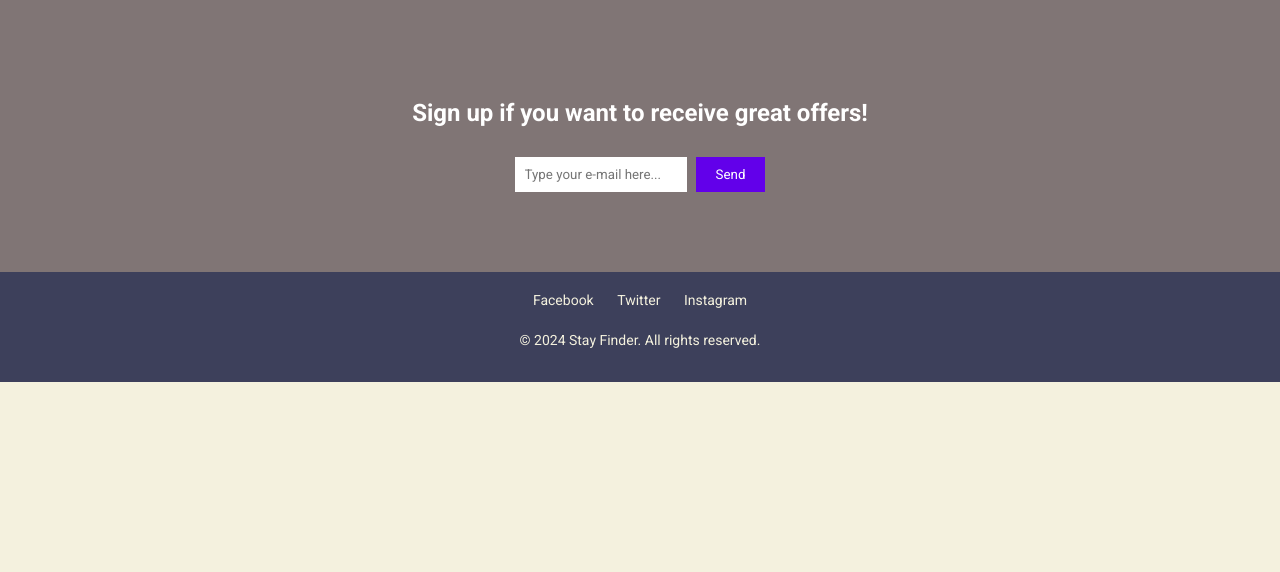
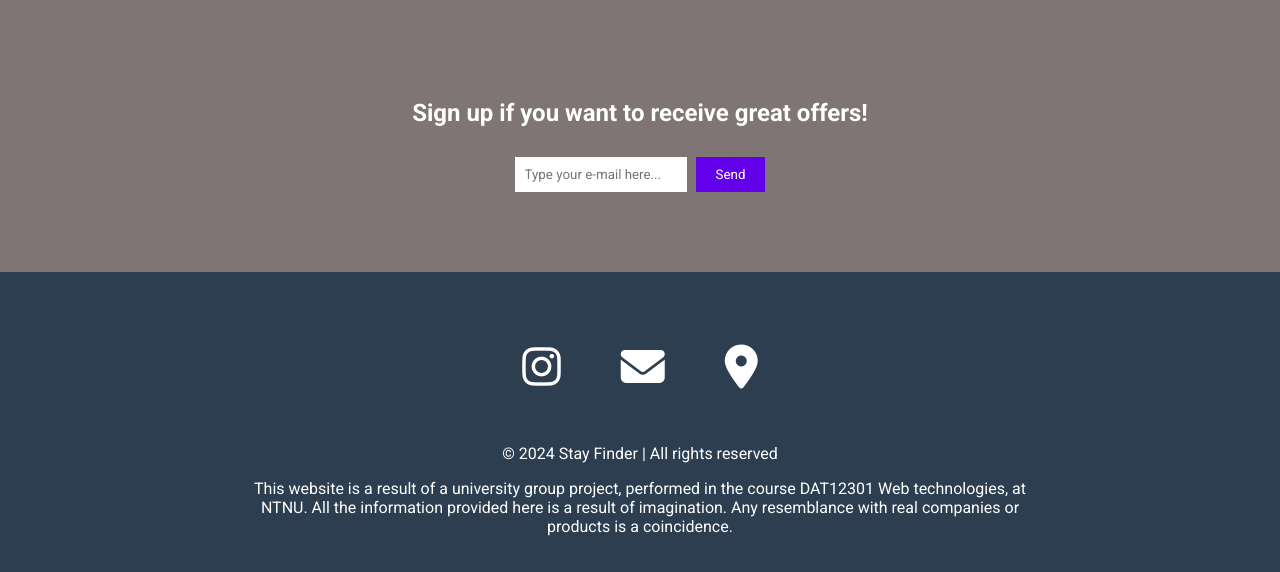
Before and after one commit to larslovold/IDATA2306-Applikasjonsutvikling-Group-18, a PHP site: page / in a window 1280 px wide. Shown: the part 2648-3220 px from the top of the page. Before the commit the page ends 3030 px from the top, so only its background shows below. Run offline with PHP 8.4, Linux system fonts and the light colour scheme; some libraries are stand-ins or nearby versions.

Commit message:
finishing first page of the website

```diff
--- a/src/main/html/index.html
+++ b/src/main/html/index.html
@@ -158,16 +159,19 @@
 
     </main>
 
-    <footer>
+    <footer class="footer">
         <div class="footer-content">
-            <div class="social-media-buttons">
-                <a href="https://facebook.com">Facebook</a>
-                <a href="https://twitter.com">Twitter</a>
-                <a href="https://instagram.com">Instagram</a>
+            <div class="contact-icons">
+                <!-- Replace # with actual links or JavaScript functions -->
+                <a href="#"><i class="fa fa-instagram"></i></a>
+                <a href="#"><i class="fa fa-envelope"></i></a>
+                <a href="#"><i class="fa fa-map-marker"></i></a>
             </div>
-            <p class="rights-text">© 2024 Stay Finder. All rights reserved.</p>
+            <p>© 2024 Stay Finder | All rights reserved</p>
+            <p>This website is a result of a university group project, performed in the course DAT12301 Web technologies, at NTNU. All the information provided here is a result of imagination. Any resemblance with real companies or products is a coincidence.</p>
         </div>
     </footer>
 
+
 </body>
 </html>
--- a/src/main/html/style.css
+++ b/src/main/html/style.css
@@ -148,7 +148,8 @@ body {
 }
 
 .destination img {
-    width: 100%;
+    width: 150px;
+    height: 150px;
     border-radius: 10px;
 }
 
@@ -310,31 +311,29 @@ body {
 }
 
 
-footer {
-    background-color: #3D405B; /* Deep Slate Blue */
-    color: #F4F1DE; /* Antique White */
+.footer {
+    background-color: #2C3E50; /* Dark background for the footer */
+    color: #fff; /* White text color */
     padding: 20px;
-    text-align: center;
+    text-align: center; /* Centering the content */
 }
 
 .footer-content {
-    display: flex;
-    flex-direction: column; /* Stack footer content on top of each other */
-    align-items: center;
+    margin: auto;
+    max-width: 800px; /* Max width for the footer content */
 }
 
-.social-media-buttons {
-    font-size: 14px;
-    margin-bottom: 10px; /* Add space between buttons and text */
+.contact-icons {
+    display: flex;
+    justify-content: center; /* Centering the icons */
+    margin: 50px; /* Space below icons */
 }
 
-.social-media-buttons a {
-    color: #F4F1DE; /* Antique White */
+.contact-icons a {
     text-decoration: none;
-    margin: 0 10px;
+    color: #fff; /* White text color for icons */
+    font-size: 44px; /* Size of icons */
+    margin: 0 30px; /* Spacing between icons */
 }
 
-.rights-text {
-    text-align: center;
-    font-size: 14px;
-}
+/* Style for icons can be adjusted or you can include a font icon library like Font Awesome */
```
Also changed, not shown: other parts of src/main/html/index.html (+15 -14 lines), src/main/resources/bergen.jpg (added), src/main/resources/egypt.jpg (added), src/main/resources/madrid.jpg (added), src/main/resources/oslo.jpeg (added), src/main/resources/paris.jpg (added), src/main/resources/rome.jpg (added), src/main/resources/shanghai.jpg (added), src/main/resources/venezia.jpg (added).
